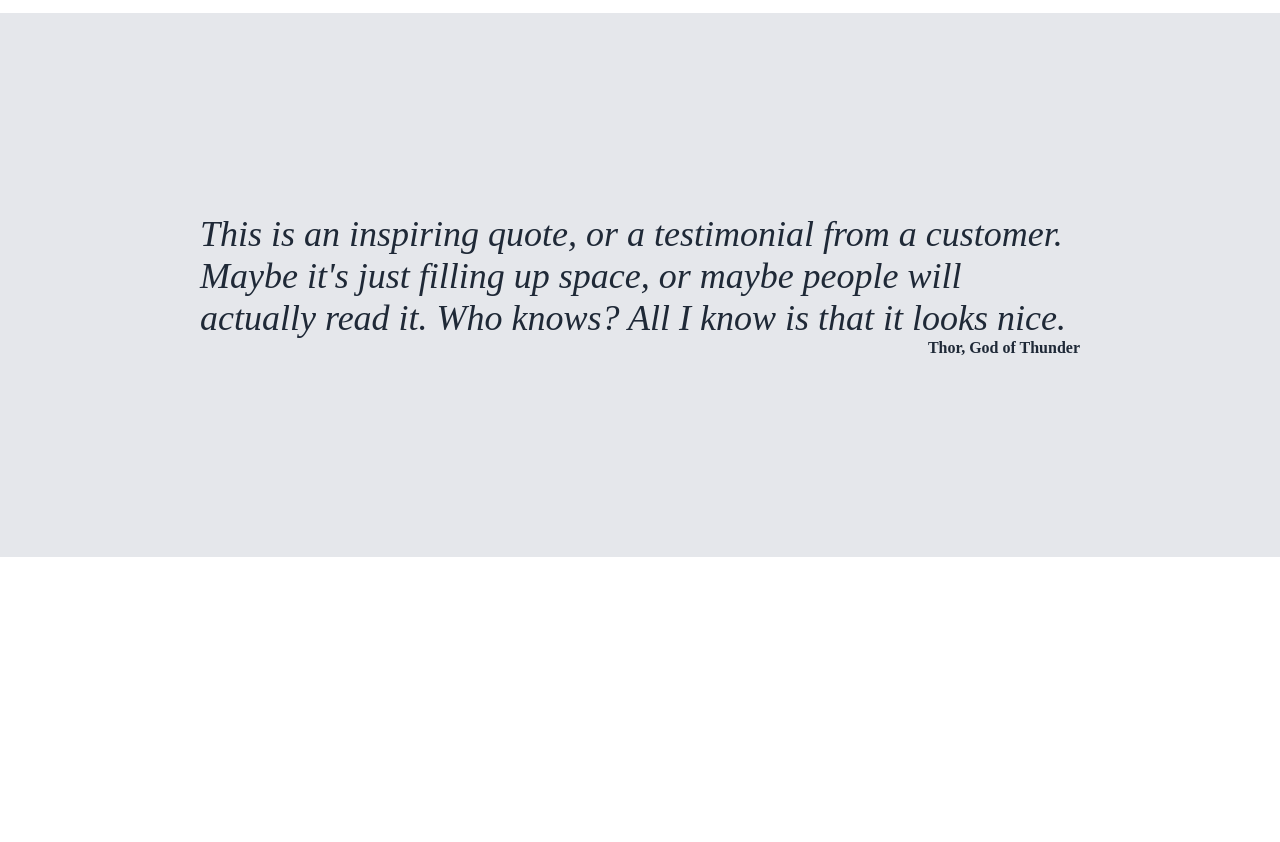
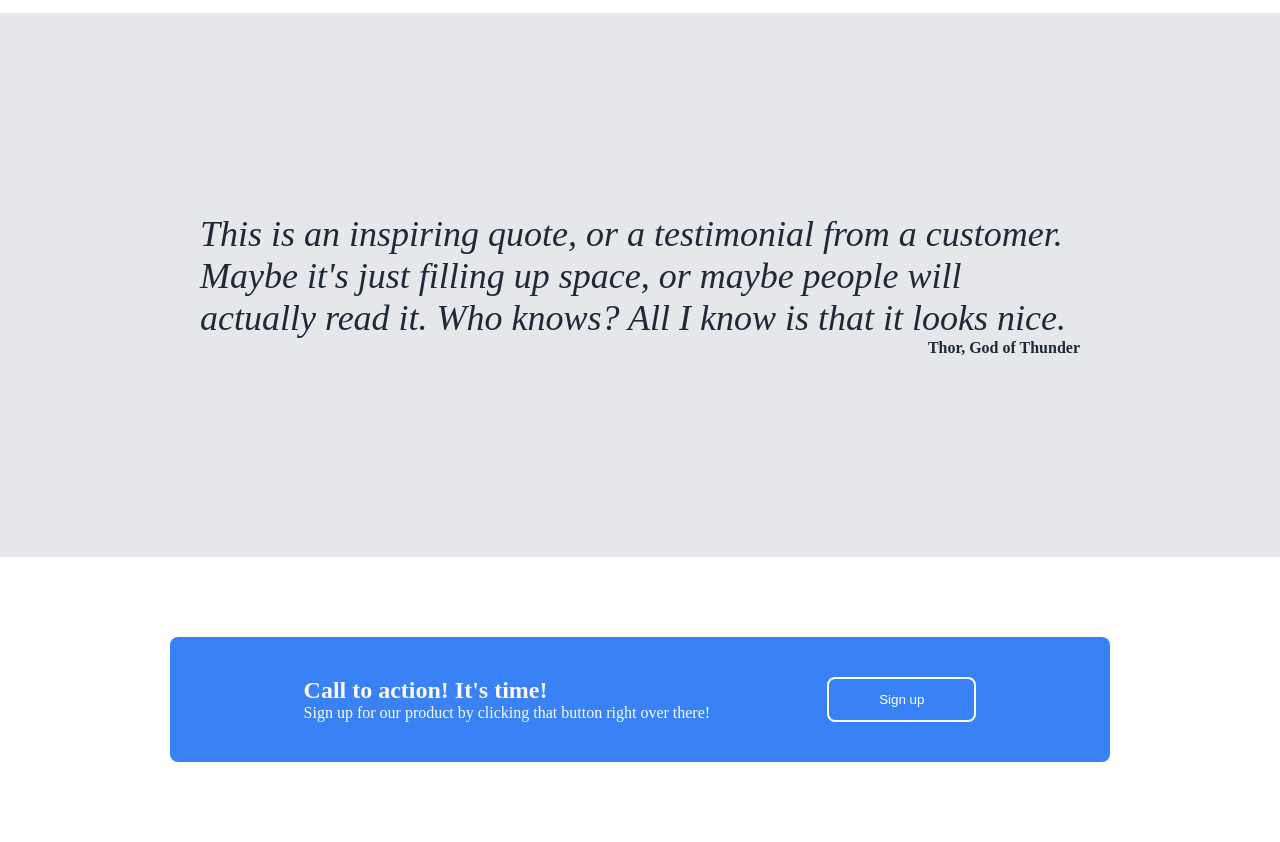
Before and after one commit to Brandyn1234/landing-page, a plain HTML site: page index.html in a window 1280 px wide. Shown: the part 870-1712 px from the top of the page. Before the commit the page ends 1427 px from the top, so only its background shows below. Drawn offline with Linux system fonts and the light colour scheme.

Commit message:
Finished section4 call to action html and css

```diff
--- a/index.html
+++ b/index.html
@@ -66,7 +66,23 @@
             <div class="author">
                 Thor, God of Thunder
             </div>
+        </div>
 
+        <div class="section4">
+            <div class="call-to-action">
+                <div>
+                    <h2>
+                        Call to action! It's time!
+                    </h2>
+                    <div>
+                        Sign up for our product by clicking that
+                        button right over there!
+                    </div>
+                </div>
+                <button class="call-to-action-button">
+                    Sign up
+                </button>
+            </div>
         </div>
     </body>
 </html>
--- a/styles.css
+++ b/styles.css
@@ -110,3 +110,26 @@ button {
     font-weight: bold;
     align-self: flex-end;
 }
+
+.section4 {
+    padding: 80px 170px;
+}
+
+.call-to-action {
+    background-color: #3882F6;
+    border-radius: 8px;
+    color: #F9FAF8;
+    display: flex;
+    justify-content: space-around;
+    padding: 40px 75px;
+}
+
+.call-to-action-button {
+    margin: 0;
+    background-color: #3882F6;
+    color: white;
+    padding-left: 50px;
+    padding-right: 50px;
+    border-radius: 8px;
+    border: 2px solid white;
+}
```
